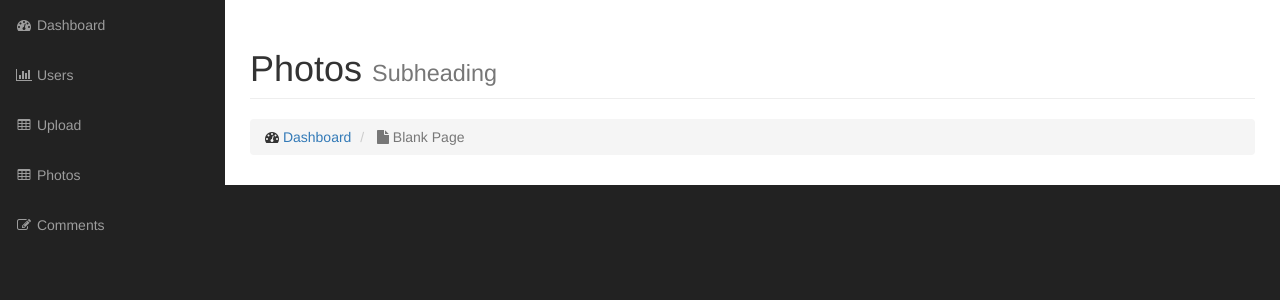
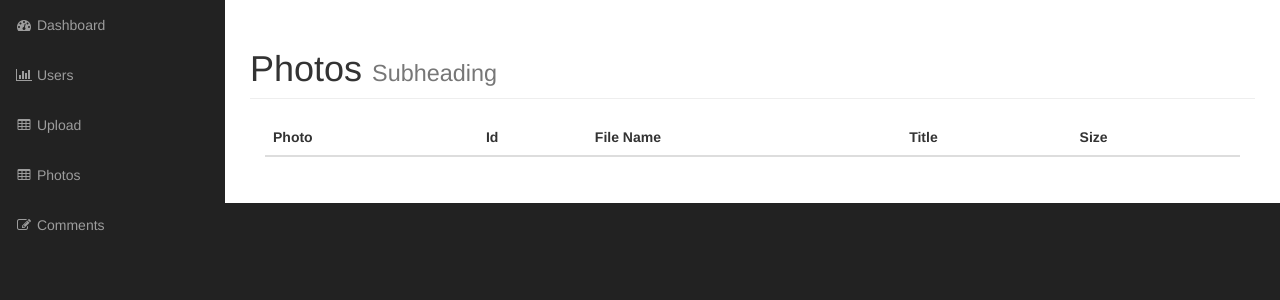
Before and after one commit to shreejanjoshi/PhotoGallery, a PHP site: page /admin/photos.php in a window 1280 px wide. Shown: the part 51-351 px from the top of the page. Run offline with PHP 8.4, Linux system fonts and the light colour scheme; grey boxes labelled with a size stand in for pictures from a placeholder-image service; lists and menus that the app fills with data are empty; some libraries are stand-ins or nearby versions.

Commit message:
make the form to show photo

```diff
--- a/admin/photos.php
+++ b/admin/photos.php
@@ -28,14 +28,30 @@
                         Photos
                         <small>Subheading</small>
                     </h1>
-                    <ol class="breadcrumb">
-                        <li>
-                            <i class="fa fa-dashboard"></i>  <a href="index.html">Dashboard</a>
-                        </li>
-                        <li class="active">
-                            <i class="fa fa-file"></i> Blank Page
-                        </li>
-                    </ol>
+
+                    <div class="col-md-12">
+                        <table class="table table-hover">
+                            <thead>
+                            <tr>
+                                <th>Photo</th>
+                                <th>Id</th>
+                                <th>File Name</th>
+                                <th>Title</th>
+                                <th>Size</th>
+                            </tr>
+                            </thead>
+                            <tbody>
+                            <tr>
+                                <td></td>
+                                <td></td>
+                                <td></td>
+                                <td></td>
+                                <td></td>
+                            </tr>
+                            </tbody>
+                        </table>
+                    </div>
+
                 </div>
             </div>
             <!-- /.row -->
```
